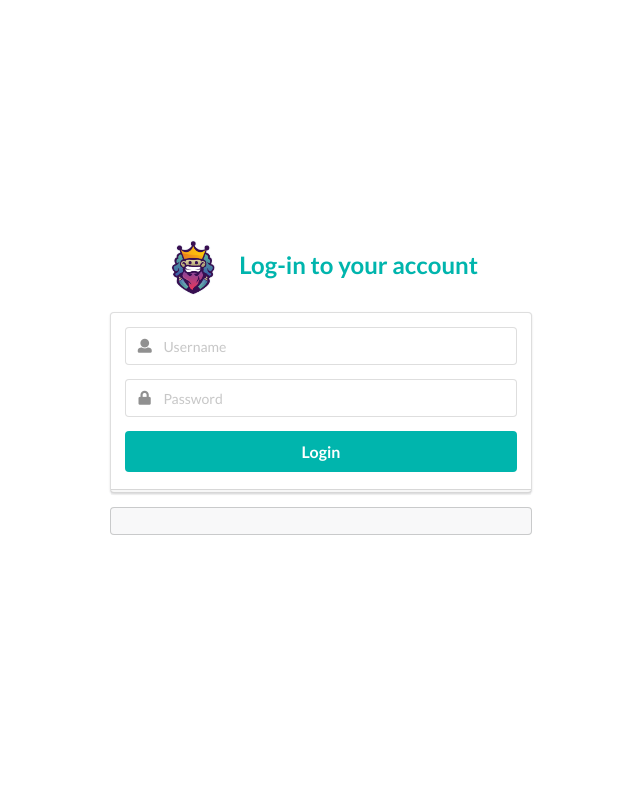
After one commit to salemae/king_blue_news_feed, a Flask app: page /login in a window 1280 px wide. The commit adds this page. Shown: the top 785 px of the page, without its empty margins (319-959 px from the left). Run offline with Flask 3, Linux system fonts and the light colour scheme.

Commit message:
add login functionality

```diff
--- a/app.py
+++ b/app.py
@@ -1,4 +1,5 @@
 from flask import Flask, request, render_template, redirect, url_for, flash, session
+from flask_login import LoginManager, UserMixin, login_user, login_required, logout_user, current_user
 import feedparser
 import sqlite3
 import smtplib
@@ -8,6 +9,9 @@ from jinja2 import Environment, FileSystemLoader
 import os
 from apscheduler.schedulers.background import BackgroundScheduler
 from flask_session import Session
+import hashlib
+from functools import wraps
+from flask_login import login_user
 
 
 template_env = Environment(loader=FileSystemLoader('templates'))
@@ -17,6 +21,42 @@ app.secret_key = 'n)-VzT{/1_0k)3sGFe?FD]/Y-X}COW'
 app.config['SESSION_TYPE'] = 'filesystem'
 Session(app)
 scheduler = BackgroundScheduler()
+login_manager = LoginManager()
+# Configure the login manager
+login_manager.login_view = "login"  # Set the view for login
+login_manager.init_app(app)  # Initialize the app with the login manager
+
+@login_manager.user_loader
+def load_user(user_id):
+    conn = sqlite3.connect('subscribers.db')  # Replace with your actual database file
+    c = conn.cursor()
+    c.execute("SELECT id, username FROM users WHERE id = ?", (user_id,))
+    user_data = c.fetchone()
+    conn.close()
+
+    if user_data:
+        user_id, username = user_data
+        user = User(user_id, username)  # Replace with your User class
+        return user
+
+    return None
+
+class User:
+    def __init__(self, id, username):
+        self.id = id
+        self.username = username
+
+    def is_authenticated(self):
+        return True  # Implement your own logic for authentication
+
+    def is_active(self):
+        return True  # Implement your own logic for account activation
+
+    def is_anonymous(self):
+        return False
+
+    def get_id(self):
+        return str(self.id)
 
 def schedule_send_email_job():
     scheduler = BackgroundScheduler()
@@ -113,12 +153,106 @@ def init_db():
             minute INTEGER
         )
     ''')
+    c.execute('''
+    CREATE TABLE IF NOT EXISTS users (
+        id INTEGER PRIMARY KEY,
+        username TEXT NOT NULL,
+        password TEXT NOT NULL
+    )
+    ''')
+
+    # Check if the admin user already exists
+    admin_user = c.execute("SELECT * FROM users WHERE username = 'admin'").fetchone()
+
+    # If the admin user doesn't exist, create it with a hashed password
+    if not admin_user:
+        admin_password = 'admin'  # Password in plaintext
+        hashed_password = hash_password(admin_password)
+        c.execute("INSERT INTO users (username, password) VALUES (?, ?)", ('admin', hashed_password))
 
     conn.commit()
     conn.close()
 
-# Subscribe route
+
+@app.route('/login', methods=['GET', 'POST'])
+def login():
+    if request.method == 'POST':
+        username = request.form['username']
+        password = request.form['password']
+        conn = sqlite3.connect('subscribers.db')  # Modify the database filename
+        c = conn.cursor()
+
+        # Check if the user exists in the database
+        user_data = c.execute("SELECT * FROM users WHERE username = ?", (username,)).fetchone()
+
+        if user_data and check_password(user_data[2], password):
+            user = User(user_data[0], user_data[1])  # Assuming the user_data structure
+            login_user(user)
+            session['logged_in'] = True
+            session['username'] = username
+            flash('Logged in successfully!', 'success')
+            conn.close()
+            return redirect(url_for('index'))
+        else:
+            flash('Loggin Failed', 'error')
+
+    return render_template('login.html')
+
+# Logout route
+@app.route('/logout')
+def logout():
+    session.clear()
+    flash('Logged out successfully!', 'success')
+    return redirect(url_for('login'))
+
+import sqlite3
+
+@app.route('/change_password', methods=['GET', 'POST'])
+@login_required
+def change_password():
+    if request.method == 'POST':
+        old_password = request.form['current_password']
+        new_password = request.form['new_password']
+        confirm_password = request.form['confirm_password']
+
+        # Connect to the database
+        conn = sqlite3.connect('subscribers.db')
+        c = conn.cursor()
+
+        # Fetch the current user's password from the database
+        c.execute('SELECT password FROM users WHERE id = ?', (current_user.id,))
+        result = c.fetchone()
+        if result:
+            stored_password = result[0]
+        else:
+            conn.close()
+            flash('User not found!', 'error')
+            return redirect(url_for('change_password'))
+
+        # Check if the old password is correct
+        if check_password(stored_password, old_password):
+            # Check if the new password and confirmation match
+            if new_password == confirm_password:
+                # Hash the new password and update it in the database
+                hashed_password = hash_password(new_password)
+                c.execute('UPDATE users SET password = ? WHERE id = ?', (hashed_password, current_user.id))
+                conn.commit()
+                conn.close()
+                flash('Password changed successfully!', 'success')
+                return redirect(url_for('index'))
+            else:
+                flash('New password and confirmation do not match!', 'error')
+        else:
+            flash('Old password is incorrect!', 'error')
+
+        conn.close()
+
+    return render_template('change_password.html', current_user=current_user)
+
+
+
 @app.route('/subscribe', methods=['POST'])
+@login_required
 def subscribe():
     email = request.form['email']
     if email:
@@ -130,8 +264,27 @@ def subscribe():
         flash('Subscribed successfully!', 'success')
     return redirect(url_for('index'))
 
+def hash_password(password):
+    # Create a new salt (a random value) for each password
+    salt = os.urandom(32)
+    # Hash the password and salt
+    key = hashlib.pbkdf2_hmac('sha256', password.encode('utf-8'), salt, 100000)
+    # Convert the key to a hexadecimal representation
+    password_hash = salt + key
+    return password_hash
+
+def check_password(stored_password, provided_password):
+    # Extract the salt and key from the stored password
+    salt = stored_password[:32]
+    key = stored_password[32:]
+    # Hash the provided password using the salt
+    new_key = hashlib.pbkdf2_hmac('sha256', provided_password.encode('utf-8'), salt, 100000)
+    # Compare the calculated key with the stored key
+    return new_key == key
+
 # Edit subscriber route
 @app.route('/edit/<int:id>', methods=['GET', 'POST'])
+@login_required
 def edit(id):
     if request.method == 'POST':
         new_email = request.form['email']
@@ -147,10 +300,11 @@ def edit(id):
     c.execute('SELECT * FROM subscribers WHERE id = ?', (id,))
     subscriber = c.fetchone()
     conn.close()
-    return render_template('edit.html', subscriber=subscriber)
+    return render_template('edit.html', subscriber=subscriber, current_user=current_user)
 
 # Remove subscriber route
 @app.route('/remove/<int:id>')
+@login_required
 def remove(id):
     conn = sqlite3.connect('subscribers.db')
     c = conn.cursor()
@@ -161,7 +315,9 @@ def remove(id):
     return redirect(url_for('index'))
 
 # Index route
+
 @app.route('/')
+@login_required
 def index():
     # Connect to the database
     conn = sqlite3.connect('subscribers.db')
@@ -191,9 +347,11 @@ def index():
     conn.close()
 
     # Pass the counts to the template
-    return render_template('index.html', subscribers=subscribers, rss_feeds_count=rss_feeds_count, subscriber_count=subscriber_count, category_count=category_count, keyword_count=keyword_count)
+    return render_template('index.html',current_user=current_user, subscribers=subscribers, rss_feeds_count=rss_feeds_count, subscriber_count=subscriber_count, category_count=category_count, keyword_count=keyword_count)
+
 
 @app.route('/manage_categories', methods=['GET'])
+@login_required
 def manage_categories():
     conn = sqlite3.connect('subscribers.db')
     c = conn.cursor()
@@ -204,10 +362,12 @@ def manage_categories():
 
     conn.close()
 
-    return render_template('manage_categories.html', categories=categories)
+    return render_template('manage_categories.html', categories=categories, current_user=current_user)
 
 # New route to add a category
+
 @app.route('/add_category', methods=['POST'])
+@login_required
 def add_category():
     category_name = request.form['category_name']
 
@@ -232,7 +392,9 @@ def add_category():
     return redirect(url_for('manage_categories'))
 
 # New route to remove a category
+
 @app.route('/remove_category/<int:id>')
+@login_required
 def remove_category(id):
     conn = sqlite3.connect('subscribers.db')
     c = conn.cursor()
@@ -254,7 +416,9 @@ def remove_category(id):
     return redirect(url_for('manage_categories'))
 
 # New route to edit a category
+
 @app.route('/edit_category/<int:id>', methods=['GET', 'POST'])
+@login_required
 def edit_category(id):
     conn = sqlite3.connect('subscribers.db')
     c = conn.cursor()
@@ -273,10 +437,11 @@ def edit_category(id):
     c.execute('SELECT * FROM categories WHERE id = ?', (id,))
     category = c.fetchone()
     conn.close()
-    return render_template('edit_category.html', category=category)
+    return render_template('edit_category.html', category=category, current_user=current_user)
 
 
 @app.route('/config', methods=['GET', 'POST'])
+@login_required
 def configure_smtp():
     conn = sqlite3.connect('subscribers.db')
     c = conn.cursor()
@@ -309,9 +474,11 @@ def configure_smtp():
 
     conn.close()
 
-    return render_template('config.html', smtp_config=smtp_config)
+    return render_template('config.html', smtp_config=smtp_config, current_user=current_user)
+
 
 @app.route('/configure_schedule', methods=['GET', 'POST'])
+@login_required
 def configure_email_schedule():
     conn = sqlite3.connect('subscribers.db')
     c = conn.cursor()
@@ -349,11 +516,13 @@ def configure_email_schedule():
 
     conn.close()
 
-    return render_template('configure_schedule.html', email_schedule=email_schedule)
+    return render_template('configure_schedule.html', email_schedule=email_schedule, current_user=current_user)
 
 
 # Modify the route to fetch both feed sources and categories
+
 @app.route('/manage_feeds', methods=['GET'])
+@login_required
 def manage_feeds():
     conn = sqlite3.connect('subscribers.db')
     c = conn.cursor()
@@ -367,11 +536,12 @@ def manage_feeds():
 
     conn.close()
 
-    return render_template('manage_feeds.html', feed_sources=feed_sources, categories=categories)
+    return render_template('manage_feeds.html', feed_sources=feed_sources, categories=categories, current_user=current_user)
 
 
 
 @app.route('/add_feed_source', methods=['POST'])
+@login_required
 def add_feed_source():
     name = request.form['name']
     url = request.form['url']
@@ -389,7 +559,9 @@ def add_feed_source():
 
 
 # Edit feed source route
+
 @app.route('/edit_source/<int:id>', methods=['GET', 'POST'])
+@login_required
 def edit_source(id):
     if request.method == 'POST':
         new_name = request.form['name']
@@ -406,10 +578,12 @@ def edit_source(id):
     c.execute('SELECT * FROM feed_sources WHERE id = ?', (id,))
     source = c.fetchone()
     conn.close()
-    return render_template('edit_source.html', source=source)
+    return render_template('edit_source.html', source=source, current_user=current_user)
 
 # Remove feed source route
+
 @app.route('/remove_source/<int:id>')
+@login_required
 def remove_source(id):
     conn = sqlite3.connect('subscribers.db')
     c = conn.cursor()
@@ -421,6 +595,7 @@ def remove_source(id):
 
 
 @app.route('/configure_sources/<int:category_id>', methods=['GET', 'POST'])
+@login_required
 def configure_sources(category_id):
     if request.method == 'POST':
         selected_sources = request.form.getlist('sources')
@@ -447,9 +622,11 @@ def configure_sources(category_id):
     c.execute('SELECT source_id FROM category_sources WHERE category_id = ?', (category_id,))
     selected_sources = [row[0] for row in c.fetchall()]
     conn.close()
-    return render_template('configure_sources.html', category=category, sources=sources, selected_sources=selected_sources)
+    return render_template('configure_sources.html',current_user=current_user, category=category, sources=sources, selected_sources=selected_sources)
+
 
 @app.route('/manage_keywords', methods=['GET', 'POST'])
+@login_required
 def manage_keywords():
     conn = sqlite3.connect('subscribers.db')  # Replace with your database file
     c = conn.cursor()
@@ -471,9 +648,11 @@ def manage_keywords():
     keywords = [row[0] for row in c.fetchall()]
 
     conn.close()
-    return render_template('manage_keywords.html', keywords=keywords)
+    return render_template('manage_keywords.html', keywords=keywords, current_user=current_user)
+
 
 @app.route('/remove_keyword/<string:id>', methods=['GET'])
+@login_required
 def remove_keyword(id):
     conn = sqlite3.connect('subscribers.db')  # Replace with your database file
     c = conn.cursor()
@@ -490,7 +669,7 @@ def remove_keyword(id):
 
 
 def get_feed_sources():
-    conn = sqlite3.connect('subscribers.db')  # Replace 'your_database.db' with your database file
+    conn = sqlite3.connect('subscribers.db')  # Replace 'subscribers.db' with your database file
     c = conn.cursor()
     c.execute('SELECT * FROM feed_sources')
     feed_sources = c.fetchall()
@@ -498,7 +677,7 @@ def get_feed_sources():
     return feed_sources
 
 def get_categories():
-    conn = sqlite3.connect('subscribers.db')  # Replace 'your_database.db' with your database file
+    conn = sqlite3.connect('subscribers.db')  # Replace 'subscribers.db' with your database file
     c = conn.cursor()
     c.execute('SELECT * FROM categories')
     categories = c.fetchall()
@@ -516,6 +695,7 @@ def get_subscribers():
 
 
 @app.route('/send_email', methods=['GET'])
+@login_required
 def send_email():
     conn = sqlite3.connect('subscribers.db')
     c = conn.cursor()
@@ -604,7 +784,6 @@ def send_notification(email, category_name, category_feeds):
             print(f"Error sending email to {email}: {str(e)}")
 
 def send_email_background():
-    print('email sending background started')
     conn = sqlite3.connect('subscribers.db')
     c = conn.cursor()
 
@@ -612,34 +791,41 @@ def send_email_background():
     c.execute('SELECT email FROM subscribers')
     subscribers = [row[0] for row in c.fetchall()]
 
+    # Fetch monitored keywords
+    c.execute('SELECT word FROM keywords')
+    monitored_keywords = [row[0] for row in c.fetchall()]
+
     # Fetch categories and their associated feed sources
     c.execute('SELECT * FROM categories')
     categories = c.fetchall()
+
+    matching_articles = []
 
     for category in categories:
         category_name = category[1]  # Get the category name
         c.execute('SELECT id FROM feed_sources WHERE category = ?', (category_name,))
         source_ids = [row[0] for row in c.fetchall()]
 
-        category_feeds = []
-
         for source_id in source_ids:
             c.execute('SELECT url FROM feed_sources WHERE id = ?', (source_id,))
             source_url = c.fetchone()
             if source_url:
                 source_feed = feedparser.parse(source_url[0])
-                category_feeds.append(source_feed)
+                category_entries = source_feed.entries
 
-        # Check if there are feeds in the category
-        if category_feeds:
-            # Extract entries from the first source (you may want to aggregate all entries from multiple sources)
-            entries = category_feeds[0]['entries']
+                # Check if entries match the monitored keywords
+                matching_articles.extend([
+                    (entry, category_name) for entry in category_entries
+                    if any(keyword.lower() in entry.get('title', '').lower() or keyword.lower() in entry.get('summary', '').lower() for keyword in monitored_keywords)
+                ])
 
-            # Check if there are entries in the category
-            if entries:
-                # Send email per category with all feeds associated with that category to all subscribers
-                for subscriber in subscribers:
-                    send_notification(subscriber, category_name, entries)
+    # Send a separate email with matching articles to all subscribers
+    if matching_articles:
+        for subscriber in subscribers:
+            matching_entries = [entry for entry, category_name in matching_articles if category_name]
+
+            if matching_entries:
+                send_notification(subscriber, 'Matching Articles', matching_entries)
 
     conn.close()
 
--- /dev/null
+++ b/templates/login.html
@@ -0,0 +1,44 @@
+<!DOCTYPE html>
+<html>
+<head>
+    <title>Login - King Blue</title>
+    <link rel="stylesheet" type="text/css" href="https://cdnjs.cloudflare.com/ajax/libs/semantic-ui/2.4.1/semantic.min.css">
+</head>
+<body>
+<div class="ui middle aligned center aligned grid" style="height: 100vh;">
+    <div class="column" style="max-width: 450px;">
+        <h2 class="ui teal image header">
+            <img src="{{ url_for('static', filename='logo.png') }}" class="image" alt="King Blue Logo">
+            <div class="content">
+                Log-in to your account
+            </div>
+        </h2>
+        <form class="ui large form" method="POST" action="{{ url_for('login') }}">
+            <div class="ui stacked segment">
+                <div class="field">
+                    <div class="ui left icon input">
+                        <i class="user icon"></i>
+                        <input type="text" name="username" placeholder="Username" required>
+                    </div>
+                </div>
+                <div class="field">
+                    <div class="ui left icon input">
+                        <i class="lock icon"></i>
+                        <input type="password" name="password" placeholder="Password" required>
+                    </div>
+                </div>
+                <button class="ui fluid large teal submit button" type="submit">Login</button>
+            </div>
+
+            <div class="ui error message"></div>
+        </form>
+
+        <div class="ui message">
+            {% for category, message in get_flashed_messages(with_categories=true) %}
+            <div class="ui {{ category }} message">{{ message }}</div>
+            {% endfor %}
+        </div>
+    </div>
+</div>
+</body>
+</html>
```
Also changed, not shown: templates/change_password.html (added, +50 -0 lines), templates/navbar.html (+18 -1 lines).
